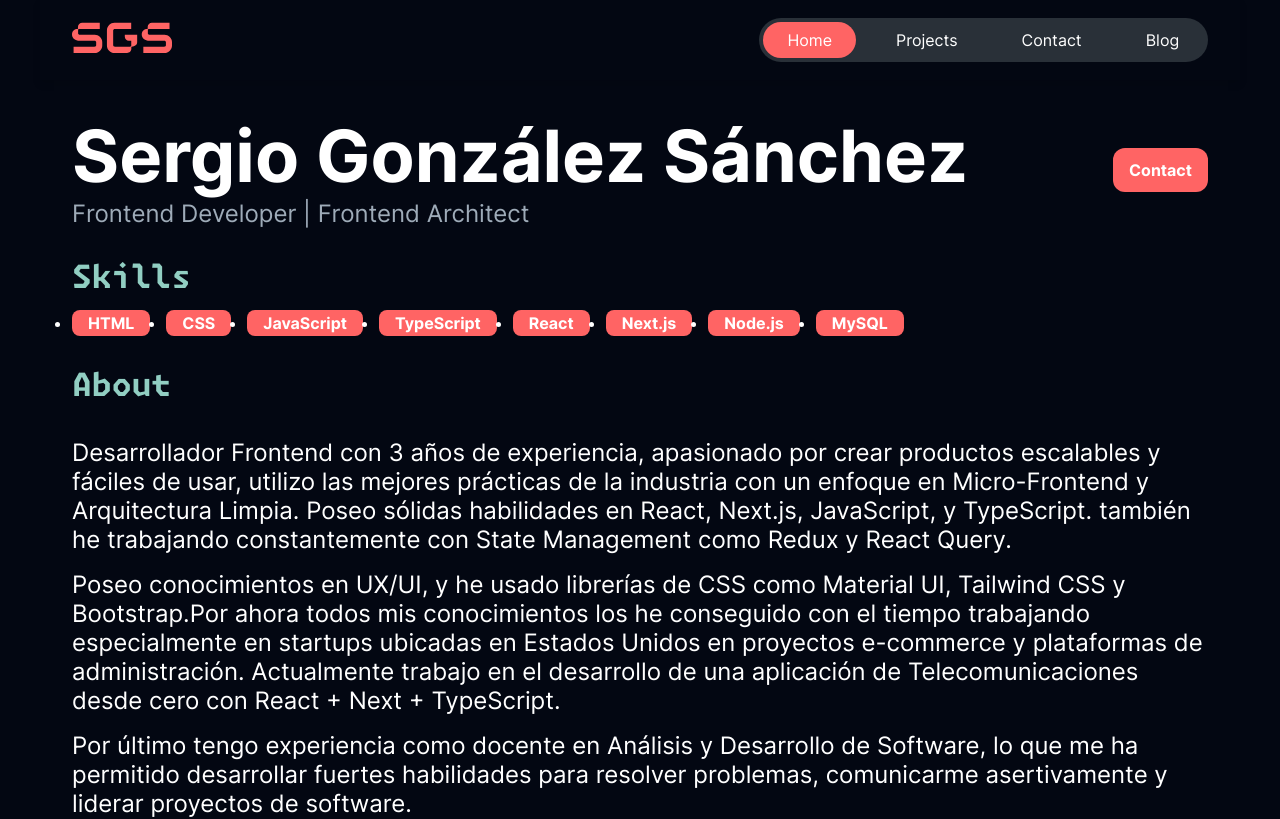
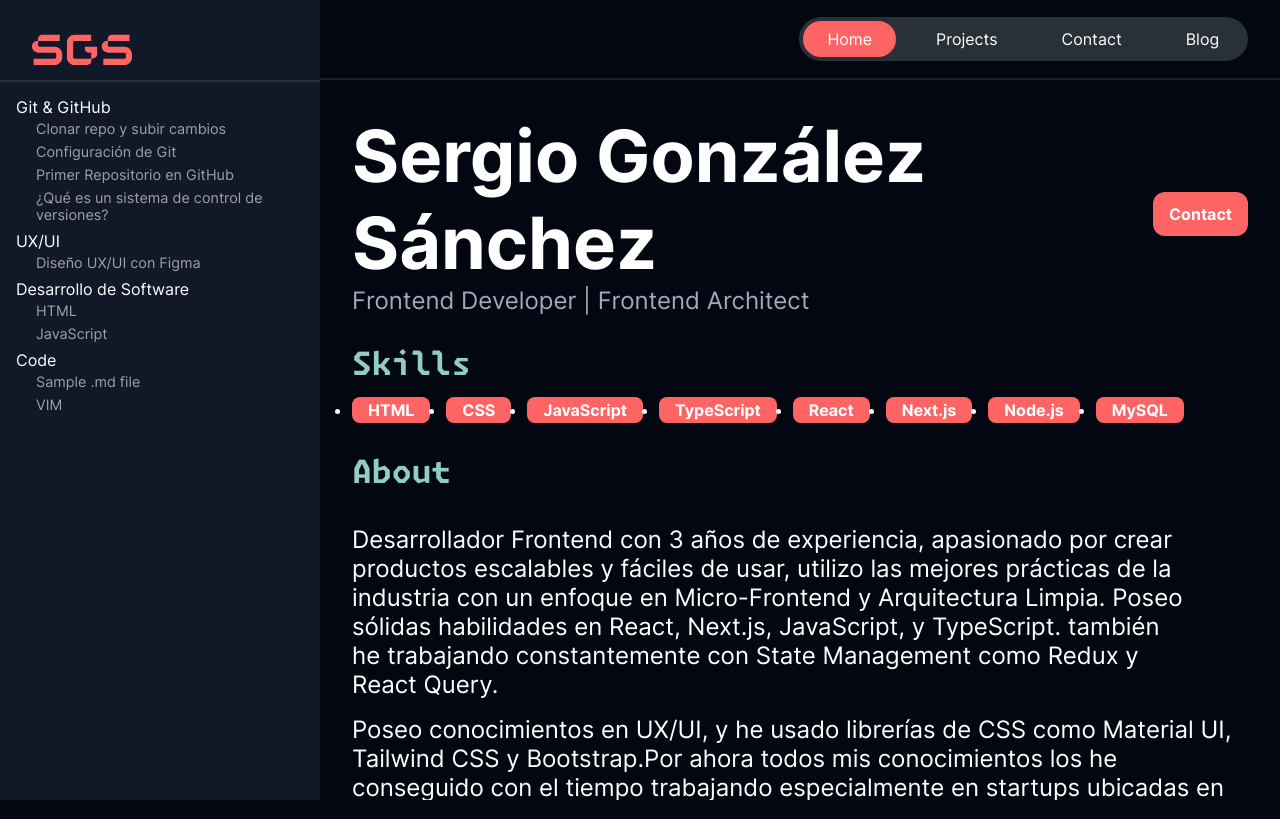
Before and after one commit to soysergiogonza/sergiogonzalez, a Next.js app: page / in a window 1280 px wide. Shown: the top 819 px of the page. Built offline with nearby package versions, Linux system fonts and the light colour scheme; no server answers.

Commit message:
add: implemented left side

```diff
--- a/src/app/Home.module.css
+++ b/src/app/Home.module.css
@@ -5,6 +5,7 @@
     display: flex;
     flex-direction: column;
     gap: 2rem;
+    min-inline-size: 0;
 
     .header {
         display: flex;
--- a/src/app/globals.css
+++ b/src/app/globals.css
@@ -31,13 +31,15 @@
 
 html,
 body {
-  max-width: 100vw;
   overflow-x: hidden;
 }
 
 body {
   background:var(--background-color) ;
   color: rgb(156 163 175);
+  display: grid;
+  grid-template-columns: repeat(4, 1fr);
+  grid-template-rows:100dvh;
 }
 
 a {
@@ -51,16 +53,7 @@ a {
   }
 }
 
-code {
-  font-family: 'Fira Code', monospace;
-  font-size: 1rem;
-  line-height: 1.5rem;
-  background-color: #0C2560;
-  color: white;
-  border-radius: .3rem;
-  display: inline-block;
+.content {
+  grid-column: 2 / span 3;
+  overflow: scroll;
 }
-
-p > img {
-  width: 100%;
-}
--- a/src/app/layout.tsx
+++ b/src/app/layout.tsx
@@ -1,7 +1,8 @@
 import type { Metadata } from 'next';
 import './globals.css';
+import { Aside } from '@/components/Aside';
 import { Header } from '@/components/Header';
-import { ClientLayout } from '@/components/layout/ClientLayout';
+import { Provider } from '@/store';
 import { Inter } from '@/utils/utils';
 import { ReactNode } from 'react';
 
@@ -21,8 +22,13 @@ const RootLayout = ({
  return (
   <html lang='es'>
    <body className={Inter.className} suppressHydrationWarning={true}>
-    <Header />
-    <main>{children}</main>
+    <Provider>
+     <Aside />
+     <main className='content'>
+      <Header />
+      {children}
+     </main>
+    </Provider>
    </body>
   </html>
  );
--- a/src/components/Aside/Aside.module.css
+++ b/src/components/Aside/Aside.module.css
@@ -1,9 +1,18 @@
-.MainContainer {
-    display: flex;
-    position: fixed;
-    top: 0;
-    left: 0;
+.aside {
+    background: var(--aside-color);
+
+    .logo {
+        width: 100%;
+        display: block;;
+        height: 5rem;
+        padding-inline-start: 2rem;
+    }
+
+    .separator {
+        border-block-end: 2px solid rgba(255, 255, 255, 0.1);
+    }
 }
+
 .title {
     font-size: 3rem;
     display: grid;
@@ -11,10 +20,8 @@
 }
 
 .sidebar {
-    background: var(--aside-color);
     color: white;
-    height: 100vh;
-    overflow-y: auto;
+    padding-inline: 1rem;
 }
 
 .TopSection {
@@ -22,11 +29,6 @@
     align-items: center;
     justify-content: space-between;
     padding: 15px 10px;
-}
-
-.logo {
-    font-size: 18px;
-    line-height: 0;
 }
 
 .bars {
--- a/src/components/Aside/index.tsx
+++ b/src/components/Aside/index.tsx
@@ -3,6 +3,9 @@
 import { Categories } from '@/components/Categories';
 import { useArticles } from '@/services/articles';
 import { ArticleProps } from '@/types/blog';
+import Logo from '@assets/icons/Logo.svg';
+import Image from 'next/image';
+import Link from 'next/link';
 import { useMemo } from 'react';
 import styles from './Aside.module.css';
 
@@ -18,10 +21,16 @@ export const Aside = () => {
  }, [articles]);
 
  return (
-  <div className={styles.MainContainer}>
+  <aside className={styles.aside}>
+   <picture className={styles.logo}>
+    <Link href='/'>
+     <Image src={Logo} alt='logo' width={100} height={100} priority />
+    </Link>
+   </picture>
+   <div className={styles.separator}></div>
    <div className={styles.sidebar}>
     <Categories categories={categories} articles={articles} />
    </div>
-  </div>
+  </aside>
  );
 };
--- a/src/components/Header/Header.module.css
+++ b/src/components/Header/Header.module.css
@@ -1,13 +1,15 @@
 .header {
-    display: flex;
-    justify-content: space-between;
+    display: grid;
     align-items: center;
-    box-shadow: 0 4px 8px rgba(0, 0, 0, 0.1);
     height: 5rem;
     color: #FFF;
-    max-width: 120ch;
-    margin: 0 auto;
+    width: 100%;
     padding-inline: 2rem;
+    grid-column-start: 2;
+    grid-column-end: 2;
+    grid-row-start: 1;
+    grid-row-end: 3;
+    border-block-end: 2px solid rgba(255, 255, 255, 0.1);
 
     @media (min-width: 768px) {
         padding-inline-end: 1rem;
@@ -16,7 +18,7 @@
 
 .nav {
     display: flex;
-    flex-direction: column;
+    justify-content: flex-end;
    }
 
 .navList {
--- a/src/components/Header/index.tsx
+++ b/src/components/Header/index.tsx
@@ -2,8 +2,6 @@
 
 import { NavItem } from '@/components/NavItem';
 import { pages } from '@/data/routes';
-import Logo from '@assets/icons/Logo.svg';
-import Image from 'next/image';
 import Link from 'next/link';
 import { useEffect, useState } from 'react';
 import { FaBarsStaggered } from 'react-icons/fa6';
@@ -47,11 +45,6 @@ export const Header = () => {
 
  return (
   <header className={styles.header}>
-   <picture className={styles.logo}>
-    <Link href='/'>
-     <Image src={Logo} alt='logo' width={100} height={100} priority />
-    </Link>
-   </picture>
    {isMenuOpen && (
     <nav className={styles.nav}>
      <ul className={styles.navList}>
```
Also changed, not shown: src/app/blog/layout.tsx (+1 -8 lines).
